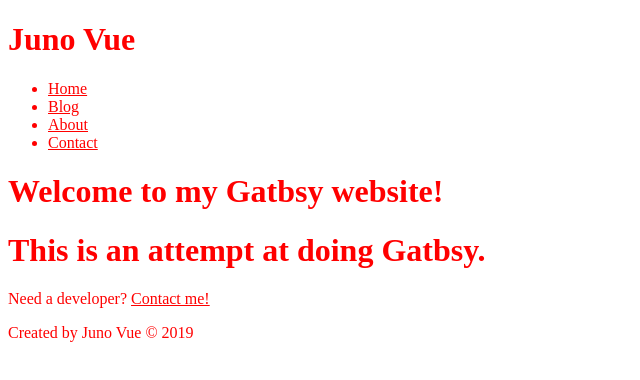
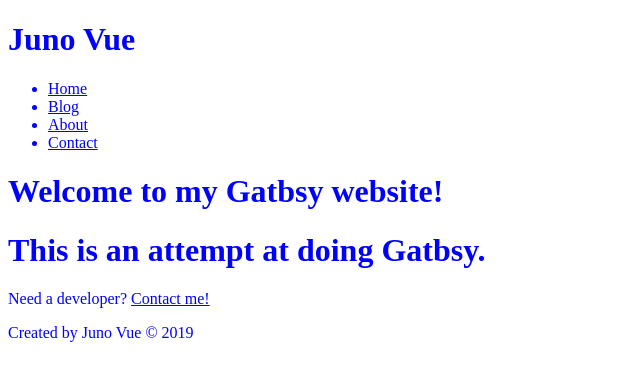
Before and after one commit to juno-v/gatsby, a Gatsby site: page / in a window 1280 px wide. Shown: the whole page, without its empty margins (0-640 px from the left). Built offline with nearby package versions, Linux system fonts and the light colour scheme; Gatsby itself is replaced by a stand-in of ours.

Commit message:
changed styles index.css to index.scss color changes display on DOM. confirms scss functionality

```diff
--- a/src/components/layout.js
+++ b/src/components/layout.js
@@ -1,7 +1,7 @@
 import React from 'react';
 import Footer from "./footer";
 import Header from "./header";
-import '../styles/index.css';
+import '../styles/index.scss';
 
 // componentizing this to enable editing the layout of the page in one file versus having to go into every individual file and editing
 const Layout = (props) => {
--- /dev/null
+++ b/src/styles/index.scss
@@ -0,0 +1,4 @@
+
+* {
+    color: blue;
+}
```
Also changed, not shown: src/styles/index.css (deleted).
